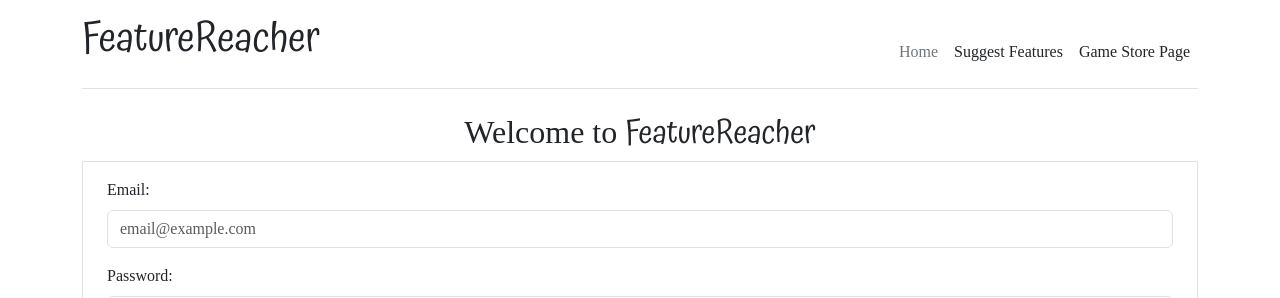
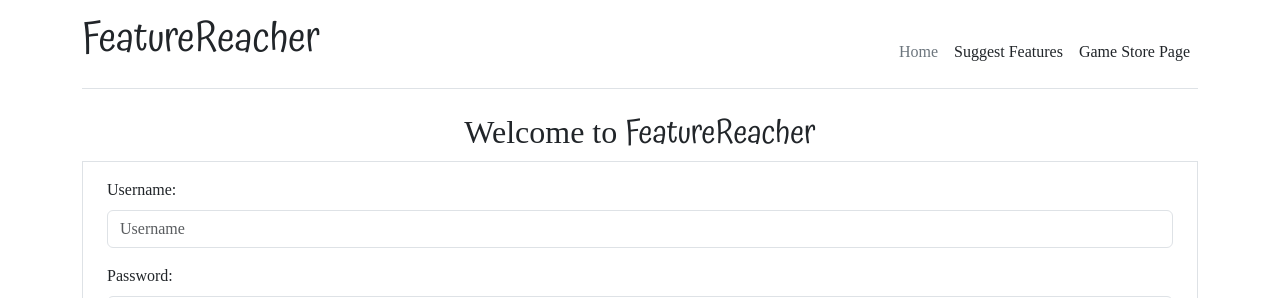
Before and after one commit to morganaustad/startup, a React (Vite) app: page / in a window 1280 px wide. Shown: the top 298 px of the page. Built offline with nearby package versions, Linux system fonts and the light colour scheme; a web font is replaced by a local one.

Commit message:
Update README and setup Login page reactivity

```diff
--- a/src/login/login.jsx
+++ b/src/login/login.jsx
@@ -1,19 +1,30 @@
 import React from 'react';
 
+
 export function Login() {
+    const [username, setUsername] = React.useState('');
+
+    function loginUser() {
+        localStorage.setItem('username', username);
+    }
+
+    function textChange(e) {
+        setUsername(e.target.value);
+    }
+
     return (
         <main className="justify-content-center align-items-center">
             <h2 className="text-center">Welcome to <span>FeatureReacher</span></h2>
-            <form method="get" action="features.html" className="px-4 py-3 border">
+            <form method="get" action="features" className="px-4 py-3 border">
                 <div className="mb-3">
-                    <label className="form-label">Email:</label>
-                    <input type="email" className="form-control" placeholder="email@example.com" />
+                    <label className="form-label">Username:</label>
+                    <input type="text" className="form-control" placeholder="Username" onChange={textChange} />
                 </div>
                 <div className="mb-4">
                     <label className="form-label">Password:</label>
                     <input type="password" className="form-control" placeholder="Password" />
                 </div>
-                <button type="submit" className="btn btn-info">Login</button>
+                <button type="submit" className="btn btn-info" onClick={loginUser} >Login</button>
             </form>
         </main>
     );
```
Also changed, not shown: 1 other file (tests, documents, lock files or other folders).
